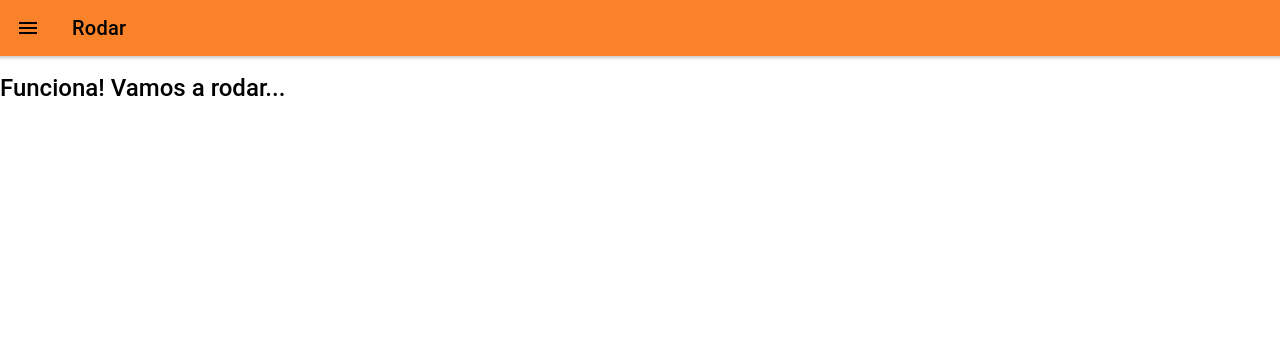
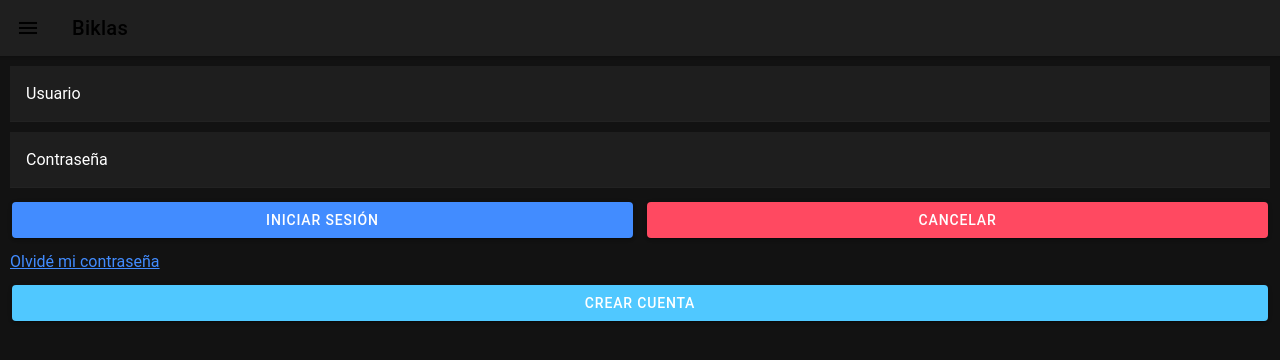
Before and after one commit to PatataSniper/Biklas, a React (Create React App) app: page /inicioSesion in a window 1280 px wide. Before the commit this address led to /rodar. Shown: the top 360 px of the page. Built offline with nearby package versions, Linux system fonts and the light colour scheme.

Commit message:
Se agregó la plataforma 'android' e 'IOS' al proyecto. Inicié la creación de página de inicio de sesión

```diff
--- a/package.json
+++ b/package.json
@@ -3,7 +3,9 @@
   "version": "0.0.1",
   "private": true,
   "dependencies": {
+    "@capacitor/android": "^2.4.6",
     "@capacitor/core": "2.4.6",
+    "@capacitor/ios": "^2.4.6",
     "@ionic/react": "^5.0.7",
     "@ionic/react-router": "^5.0.7",
     "@testing-library/jest-dom": "^4.2.4",
--- a/src/App.tsx
+++ b/src/App.tsx
@@ -34,6 +34,7 @@ import './theme/theme.css';
 import Ruta from './pages/Ruta';
 import Filtro from './pages/Amigos';
 import Amigos from './pages/Amigos';
+import InicioSesion from './pages/InicioSesion';
 
 import RutasContextProvider from './data/RutasContextProvider';
 import AmigosContextProvider from './data/AmigosContextProvider';
@@ -49,9 +50,6 @@ const App: React.FC = () => {
             <Route path="/filtro" exact>
               <Filtro />
             </Route>
-            <Route path="/" exact>
-              <Rodar></Rodar>
-            </Route>
             <Route path="/rodar" exact>
               <Rodar></Rodar>
             </Route>
@@ -66,19 +64,12 @@ const App: React.FC = () => {
                 <Amigos />
               </AmigosContextProvider>
             </Route>
-            <Redirect to="/rodar" />
+            <Route path="/inicioSesion" exact>
+              <InicioSesion></InicioSesion>
+            </Route>
+            <Redirect exact from="/" to="/rodar" />
           </IonRouterOutlet>
         </RutasContextProvider>
-        {/* <IonTabBar slot="bottom">
-            <IonTabButton tab="rodar" href="/rodar">
-              <IonIcon icon={bicycle}></IonIcon>
-              <IonLabel>Rodar</IonLabel>
-            </IonTabButton>
-            <IonTabButton tab="rutas" href="/rutas">
-              <IonIcon icon={mapSharp}></IonIcon>
-              <IonLabel>Rutas</IonLabel>
-            </IonTabButton>
-          </IonTabBar> */}
       </IonReactRouter>
     </IonApp>
   );
--- a/src/components/MenuLateral.tsx
+++ b/src/components/MenuLateral.tsx
@@ -11,7 +11,7 @@ import {
   IonIcon,
   IonLabel,
 } from "@ionic/react";
-import { bicycle, mapSharp, person } from "ionicons/icons";
+import { bicycle, mapSharp, person, personCircle } from "ionicons/icons";
 
 const MenuLateral: React.FC = () => {
     return (
@@ -49,6 +49,12 @@ const MenuLateral: React.FC = () => {
                   <IonLabel>Amigos</IonLabel>
                 </IonItem>
               </IonMenuToggle>
+              <IonMenuToggle key="inicioSesion">
+                <IonItem button routerLink="/inicioSesion" routerDirection="none">
+                  <IonIcon slot="start" icon={personCircle} />
+                  <IonLabel>Iniciar sesión</IonLabel>
+                </IonItem>
+              </IonMenuToggle>
             </IonList>
           </IonContent>
         </IonMenu>
--- /dev/null
+++ b/src/pages/InicioSesion.tsx
@@ -0,0 +1,66 @@
+import React from "react";
+import { IonButton, IonButtons, IonCol, IonContent, IonGrid, IonHeader, IonInput, IonItem, IonLabel, IonMenuButton, IonPage, IonRow, IonTitle, IonToolbar } from "@ionic/react";
+
+const InicioSesion: React.FC = () => {
+  const onAceptar = () => {
+    console.log("Iniciando sesión");
+  }
+    return (
+      <IonPage>
+        <IonHeader>
+          <IonToolbar>
+            <IonButtons slot="start">
+              <IonMenuButton />
+            </IonButtons>
+            <IonTitle>Biklas</IonTitle>
+          </IonToolbar>
+        </IonHeader>
+        <IonContent>
+          <IonGrid>
+            <IonRow>
+              <IonCol>
+                <IonItem>
+                  <IonLabel position="floating">Usuario</IonLabel>
+                  <IonInput id="nombre-usuario" type="text" />
+                </IonItem>
+              </IonCol>
+            </IonRow>
+            <IonRow>
+              <IonCol>
+                <IonItem>
+                  <IonLabel position="floating">Contraseña</IonLabel>
+                  <IonInput id="contraseña-usuario" type="text" />
+                </IonItem>
+              </IonCol>
+            </IonRow>
+            <IonRow>
+              <IonCol>
+                <IonButton expand="block" color="primary" onClick={onAceptar}>
+                  Iniciar sesión
+                </IonButton>
+              </IonCol>
+              <IonCol>
+                <IonButton expand="block" color="danger">
+                  Cancelar
+                </IonButton>
+              </IonCol>
+            </IonRow>
+            <IonRow>
+              <IonCol>
+                <a href="/#">Olvidé mi contraseña</a>
+              </IonCol>
+            </IonRow>
+            <IonRow>
+              <IonCol>
+                <IonButton expand="block" color="secondary">
+                  Crear cuenta
+                </IonButton>
+              </IonCol>
+            </IonRow>
+          </IonGrid>
+        </IonContent>
+      </IonPage>
+    );
+}
+
+export default InicioSesion
--- a/src/pages/Rodar.tsx
+++ b/src/pages/Rodar.tsx
@@ -9,7 +9,7 @@ const Rodar: React.FC = () => {
             <IonButtons slot="start">
               <IonMenuButton />
             </IonButtons>
-            <IonTitle>Rodar</IonTitle>
+            <IonTitle>Biklas</IonTitle>
           </IonToolbar>
         </IonHeader>
         <IonContent>
--- a/src/theme/variables.css
+++ b/src/theme/variables.css
@@ -67,7 +67,7 @@ http://ionicframework.com/docs/theming/ */
   --ion-color-light-tint: #f5f6f9;
 }
 
-@media (prefers-color-scheme: dark) {
+@media (prefers-color-scheme: light) {
   /*
    * Dark Colors
    * -------------------------------------------
```
Also changed, not shown: src/pages/Page.tsx (deleted, +0 -32 lines), src/pages/Page.css (deleted), 92 other files (tests, documents, lock files or other folders).
